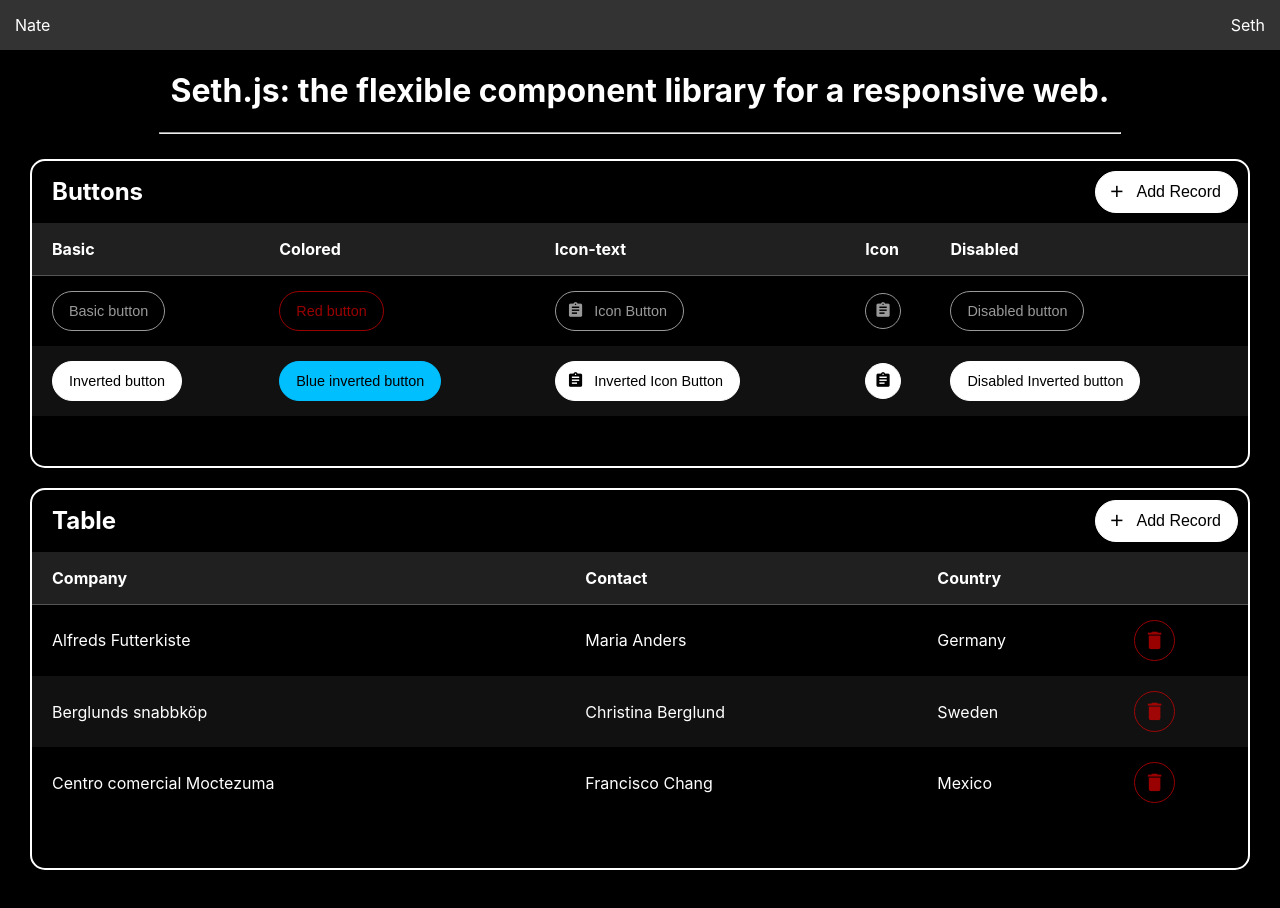
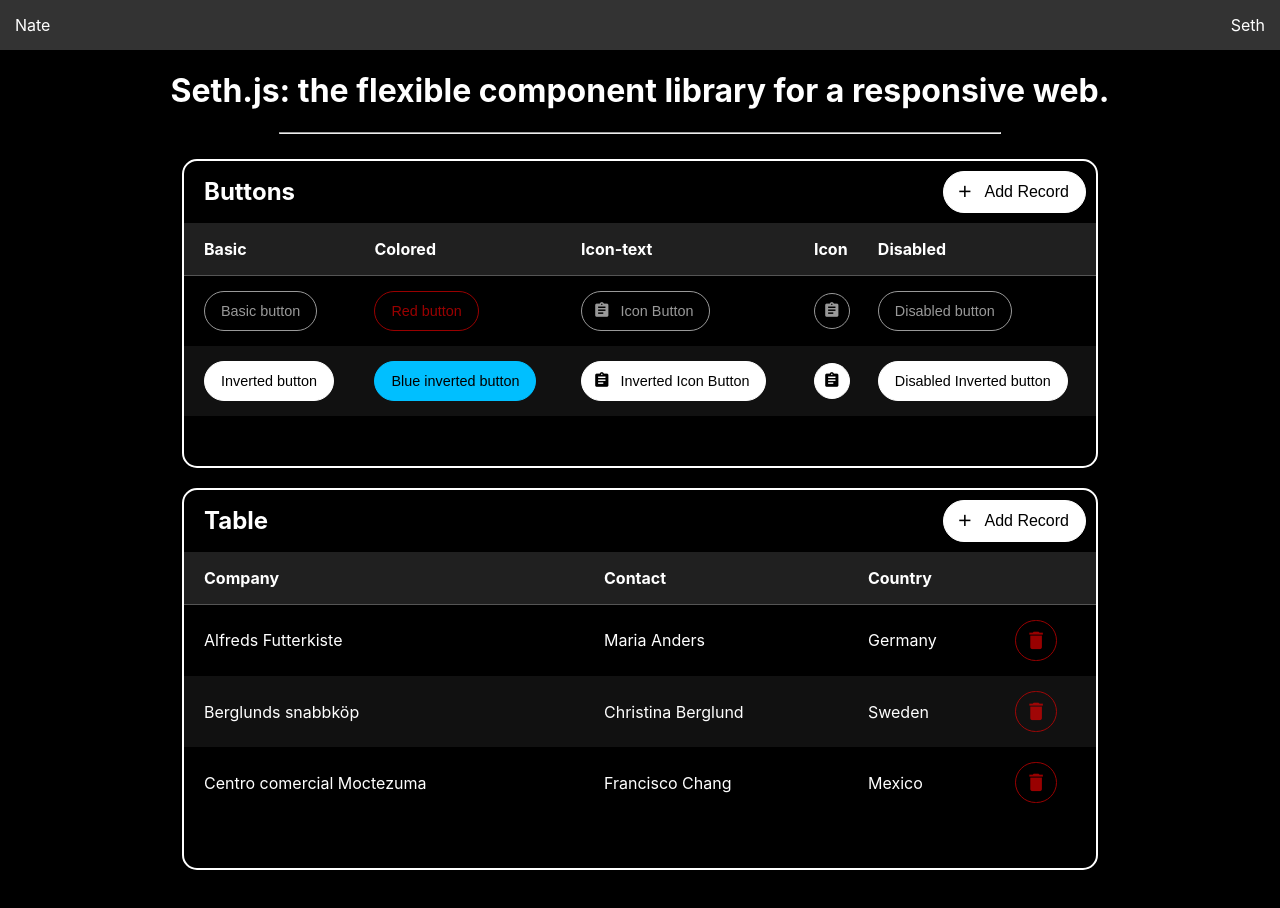
Before and after one commit to knightss27/seth-js, a Svelte app: page / in a window 1280 px wide. Shown: the top 908 px of the page. Built offline with nearby package versions, Linux system fonts and the light colour scheme.

Commit message:
shrink main container width

```diff
--- a/src/App.svelte
+++ b/src/App.svelte
@@ -74,7 +74,8 @@
 <style>
 	main {
 		height: 100%;
-		width: 100%;
+		width: 75%;
 		padding-bottom: 600px;
+		margin: auto;
 	}
 </style>
```
